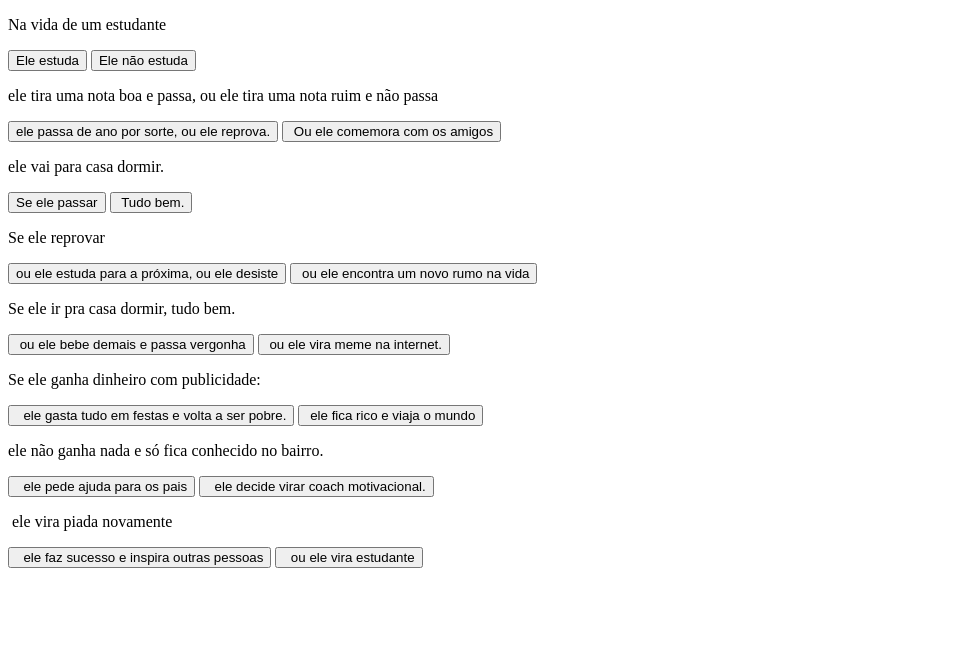
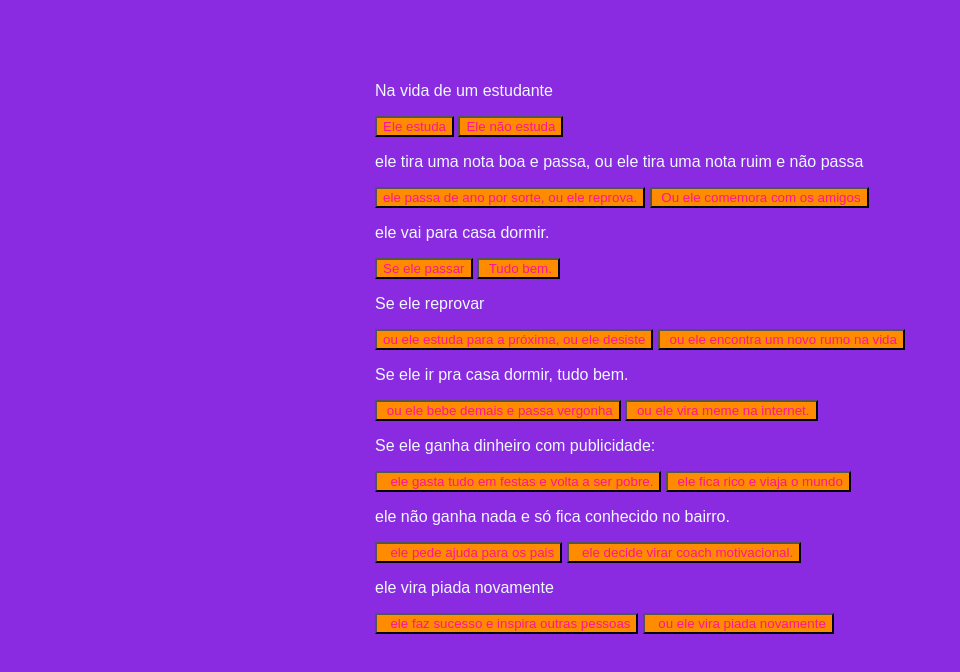
Before and after one commit to jnascimento22/RPGJoaoP, a plain HTML site: page index.html in a window 1280 px wide. Shown: the whole page, without its empty margins (0-960 px from the left). Drawn offline with Linux system fonts and the light colour scheme; a web font is replaced by a local one.

Commit message:
adição de códigos

```diff
--- a/index.html
+++ b/index.html
@@ -47,8 +47,8 @@
         <button class="btn-proximo" data-proximo="14">  ele decide virar coach motivacional.</button>
 
         <div class="passo" id="passo-7">
-        <p> ele vira piada novamente</p>
+        <p>ele vira piada novamente</p>
         <button class="btn-proximo" data-proximo="15">  ele faz sucesso e inspira outras pessoas</button>
-        <button class="btn-proximo" data-proximo="16">  ou ele vira estudante</button>
+        <button class="btn-proximo" data-proximo="16">  ou ele vira piada novamente</button>
 </body>
 </html>
--- a/style.css
+++ b/style.css
@@ -0,0 +1,25 @@
+body {
+    background-color: blueviolet;
+    color: aliceblue;
+   font-family: "BBH Sans Bogle", sans-serif;
+    display: flex;
+    justify-content: center;
+    align-items: center;
+    height: 700px;
+    margin: 0;
+}
+
+button   {
+background-color: darkorange;
+color: deeppink;
+font-family: "BBH Sans Bogle", sans-serif;
+}
+
+
+
+
+
+
+
+
+font-family: "BBH Sans Bogle", sans-serif;
```
